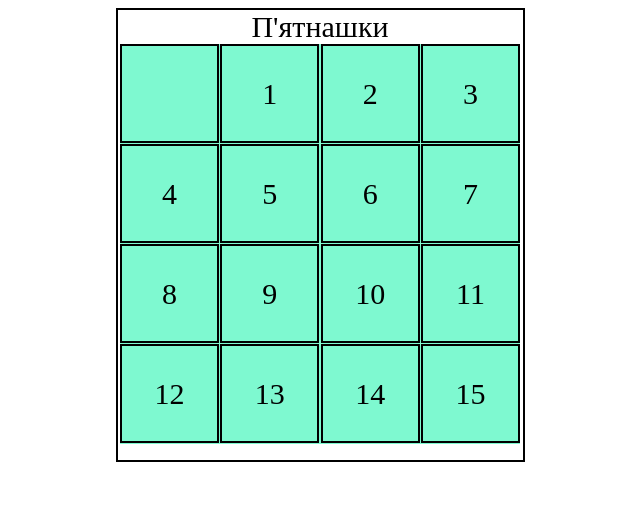
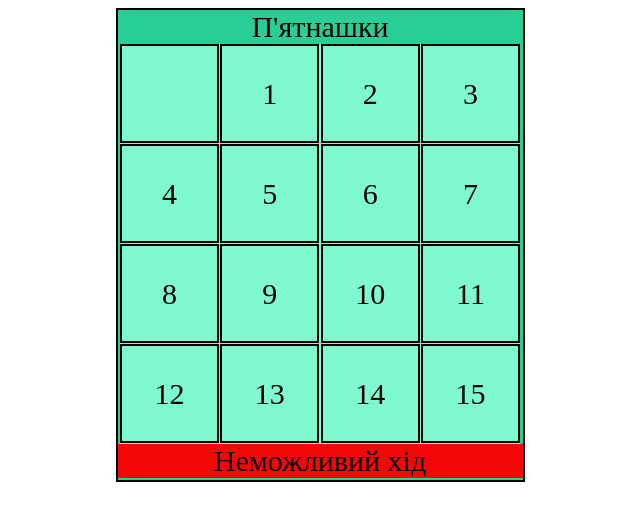
Before and after one commit to fierodev/PiatnaskyGame, a plain HTML site: page index.html in a window 1280 px wide. Both pictures are taken after a click on the element "12". Shown: the whole page, without its empty margins (320-960 px from the left). Drawn offline with Linux system fonts and the light colour scheme.

Commit message:
more css

```diff
--- a/index.html
+++ b/index.html
@@ -8,9 +8,10 @@
     <style>
         .mainDiv{
             width: 405px;
-            height: 450px;
+            height: 470px;
             border:2px solid black;
             margin:0 auto;
+             background-color:  rgb(40, 206, 150);
         }
         .title{
             text-align: center;
@@ -24,7 +25,8 @@
             width:400px;
             height: 400px;
             margin:0 auto;
-            background-color: rgb(126, 249, 208);
+            background-color:  rgb(126, 249, 208);
+
         }
         .table div{
             display:flex;
@@ -35,12 +37,18 @@
             justify-content: center;
             align-items: center;
         }
+        .titleBottom{
+            text-align: center;
+            font-size: 30px;
+            margin:0 auto;
+        }
     </style>
 </head>
 <body>
     <div class="mainDiv">
         <div class="title">П'ятнашки</div>
         <div class="table"></div>
+        <div class="titleBottom">Ну що, починаєм?</div>
     </div>
 
     <script>
@@ -79,8 +87,13 @@
         y.innerHTML= currentValue;
         y.className = `${e.target.className}`;
         x.className = "emptyBlock";
+        let bot = document.querySelector(".titleBottom");
+        bot.innerHTML = "Класна гра";
+        bot.style.backgroundColor = "rgb(78, 247, 66)";
        }else{
-        alert("Неправильний хід");
+        let botErr = document.querySelector(".titleBottom");
+        botErr.innerHTML = "Неможливий хід";
+        botErr.style.backgroundColor = " rgb(243, 7, 7)";
        }
     }
 
```
